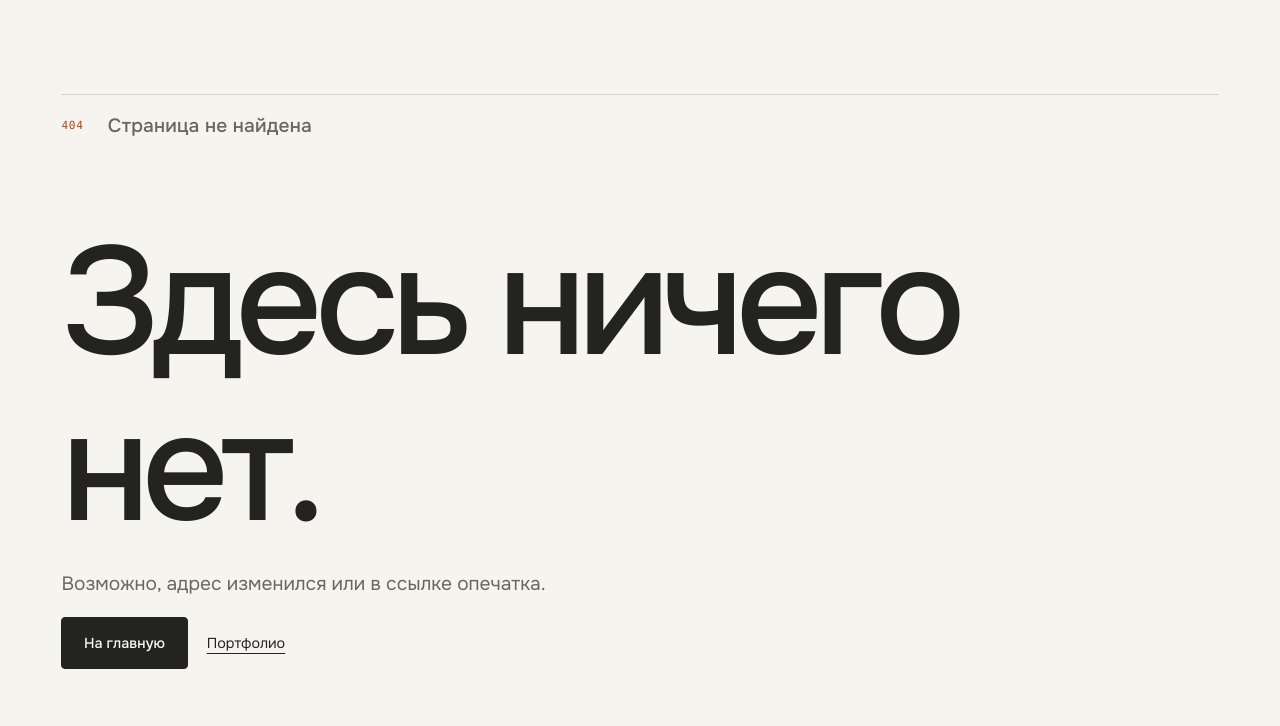
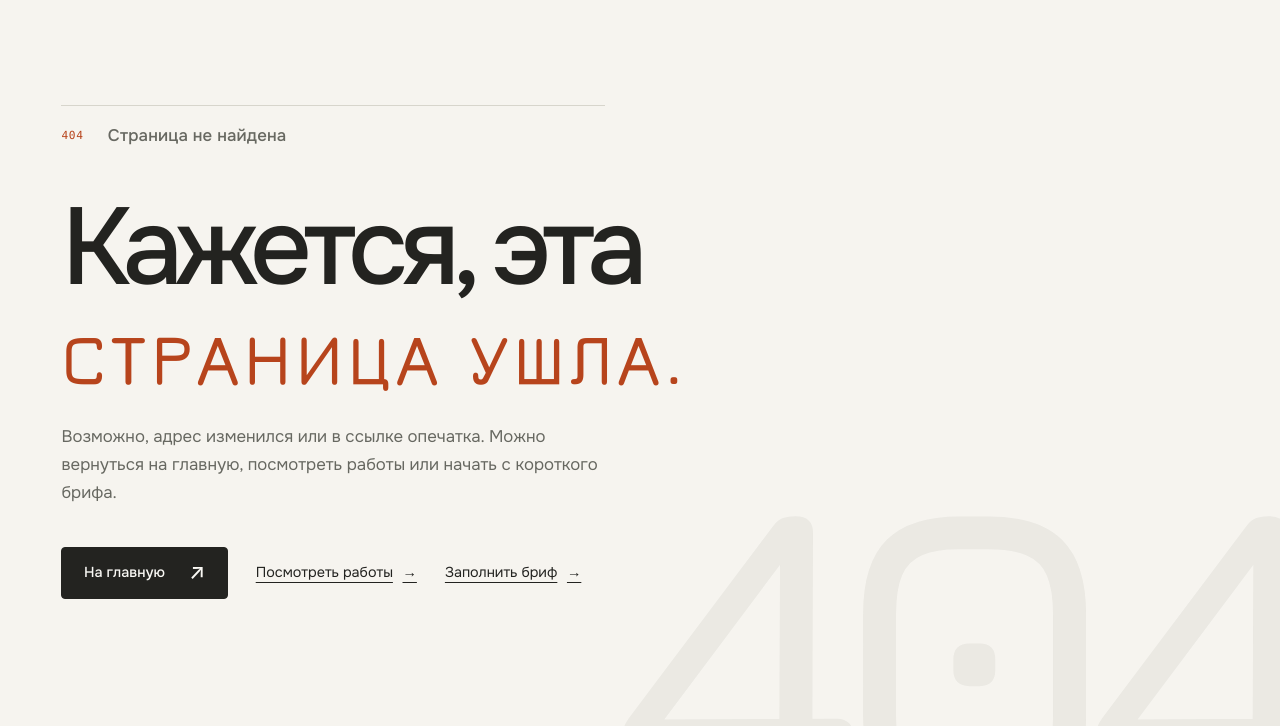
Before and after one commit to Papagama/snezhin-design, a website: page 404.html in a window 1280 px wide. Shown: the part 74-800 px from the top of the page. Drawn offline with Linux system fonts and the light colour scheme.

Commit message:
Redesign not found page

```diff
--- a/404.html
+++ b/404.html
@@ -24,7 +24,7 @@
   <link rel="preload" href="/assets/fonts/jura-semibold.ttf" as="font" type="font/ttf" crossorigin>
   <link rel="stylesheet" href="/site.css?v=20260909-webmail">
 
-  <script src="/site.js?v=20260909-webmail" defer></script></head><body>
+  <script src="/site.js?v=20260909-webmail" defer></script></head><body class="not-found-page">
   <a class="skip-link" href="#main">К содержанию</a>
   <header class="site-header" data-header>
     <div class="shell header-inner">
@@ -39,7 +39,7 @@
         <a class="button button--compact button--ink" href="/contact.html">Связаться <span aria-hidden="true">↗</span></a>
       </div>
     </div>
-  </header><main id="main"><section class="not-found shell"><p class="index-line"><span class="section-number">404</span>Страница не найдена</p><h1>Здесь ничего нет.</h1><p>Возможно, адрес изменился или в ссылке опечатка.</p><div class="button-group"><a class="button button--accent" href="/">На главную</a><a class="text-link" href="/portfolio.html">Портфолио</a></div></section></main>
+  </header><main id="main"><section class="not-found shell"><div class="not-found__copy"><p class="index-line"><span class="section-number">404</span>Страница не найдена</p><h1>Кажется, эта<br><em>страница ушла.</em></h1><p>Возможно, адрес изменился или в ссылке опечатка. Можно вернуться на главную, посмотреть работы или начать с короткого брифа.</p><div class="not-found__actions"><a class="button button--accent" href="/">На главную <span aria-hidden="true">↗</span></a><a class="text-link" href="/portfolio.html">Посмотреть работы <span aria-hidden="true">→</span></a><a class="text-link" href="/brief/">Заполнить бриф <span aria-hidden="true">→</span></a></div></div><p class="not-found__number" aria-hidden="true">404</p></section></main>
   <footer class="site-footer">
     <div class="shell">
       <div class="footer-contact-row">
--- a/site.css
+++ b/site.css
@@ -312,9 +312,7 @@ h1 em, h2 em, h3 em, blockquote em { color: var(--accent); font-family: var(--ac
 .legal-page section h2 { font-size: clamp(1.8rem, 3vw, 3rem); }
 .legal-page section p { color: var(--muted); }
 .legal-page section a { border-bottom: 1px solid currentColor; }
-.not-found { min-height: 70vh; padding-top: 5rem; padding-bottom: 8rem; }
-.not-found h1 { margin: 5rem 0 1rem; font-size: clamp(4rem, 12vw, 12rem); }
-.not-found p { color: var(--muted); font-size: 1.2rem; }
+.not-found{position:relative;display:grid;align-items:center;min-height:calc(100svh - 76px);padding-top:5rem;padding-bottom:8rem;overflow:hidden}.not-found__copy{position:relative;z-index:1;max-width:43rem}.not-found h1{margin:3rem 0 1.5rem;font-size:clamp(3.5rem,8.5vw,8.5rem);letter-spacing:-.075em;line-height:.92;text-wrap:balance}.not-found h1 em{color:var(--accent)}.not-found__copy>p{max-width:34rem;color:var(--muted);font-size:1.05rem;line-height:1.65}.not-found__actions{display:flex;align-items:center;flex-wrap:wrap;gap:1.15rem 1.75rem;margin-top:2.5rem}.not-found__number{position:absolute;right:-.045em;bottom:-.19em;margin:0;color:rgba(35,35,32,.055);font:600 clamp(13rem,35vw,37rem)/.78 Jura, sans-serif;letter-spacing:-.1em;user-select:none}.not-found-page .site-footer{position:relative;z-index:1}@media(max-width:700px){.not-found{min-height:calc(100svh - 68px);padding-top:3rem;padding-bottom:5rem}.not-found h1{font-size:clamp(3.2rem,15vw,5.2rem)}.not-found__actions{align-items:flex-start;flex-direction:column;gap:1rem}.not-found__number{right:-.1em;bottom:-.05em;font-size:17rem}}
 
 @media (max-width: 1024px) {
   .home-hero-stage { grid-template-columns: minmax(0, 1fr) minmax(280px, .8fr); }
```
Also changed, not shown: privacy.html (+1 -1 lines), src/render.mjs (+2 -2 lines).
